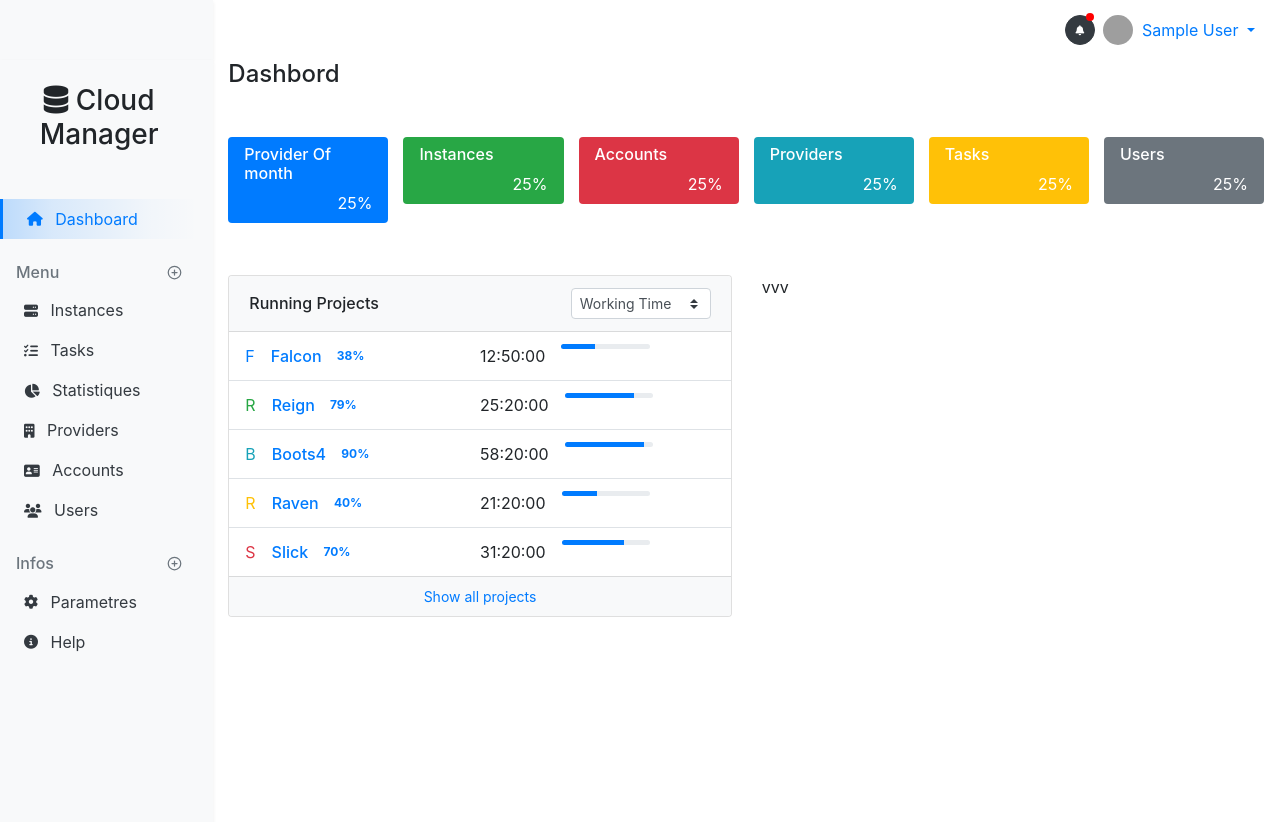
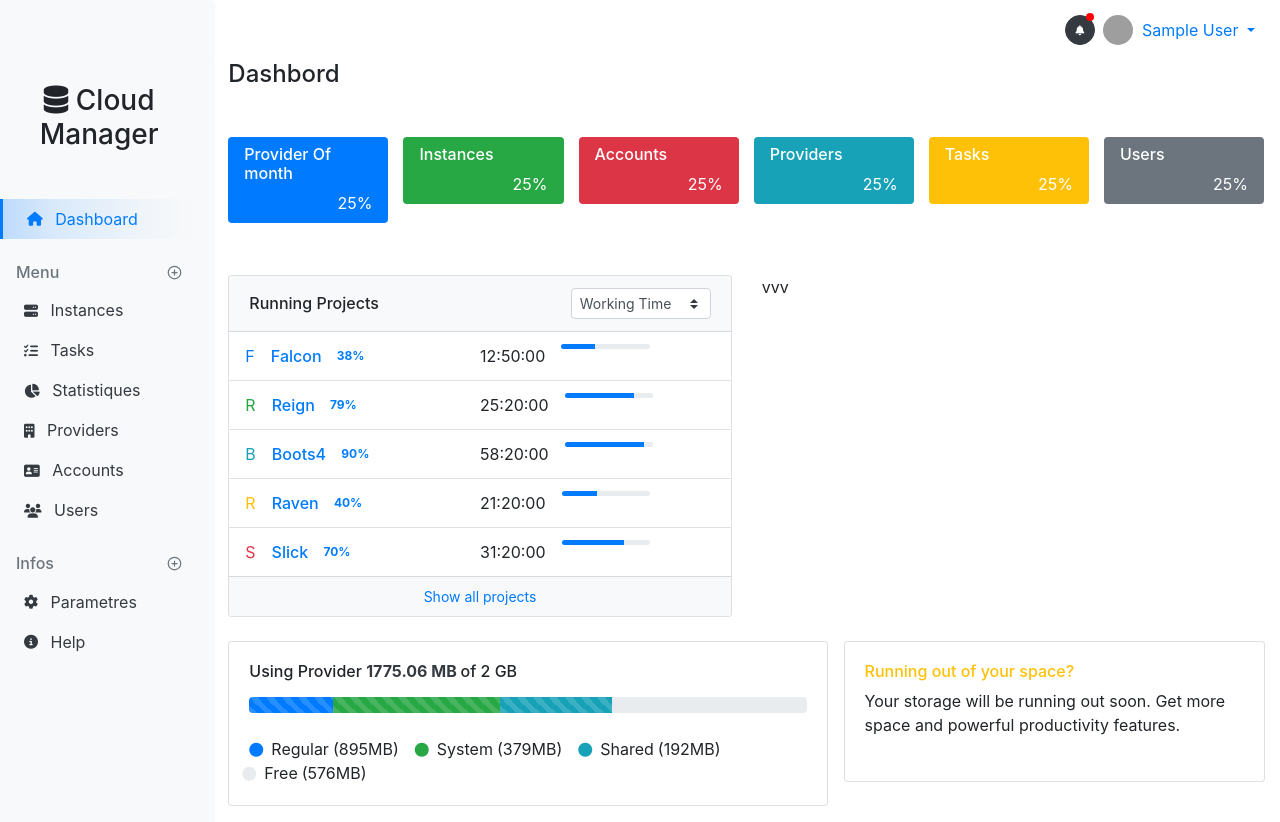
Before and after one commit to abdelaliLaatamli/cloud_manager_client, an Angular app: page /dash/home in a window 1280 px wide. Before the commit the page ends 800 px from the top, so only its background shows below. Built offline with nearby package versions, Linux system fonts and the light colour scheme; sample sign-in values are in the browser's storage; grey boxes are pictures that could not be loaded.

Commit message:
add bars to home page

```diff
--- a/src/app/modules/cloud/components/dash-home/dash-home.component.css
+++ b/src/app/modules/cloud/components/dash-home/dash-home.component.css
@@ -3,3 +3,8 @@
     font-size: 0.7rem !important;
   }
 }
+
+
+.text-bg-progress {
+  color: #e9ecef;
+}
--- a/src/app/modules/cloud/components/dash-home/dash-home.component.html
+++ b/src/app/modules/cloud/components/dash-home/dash-home.component.html
@@ -186,3 +186,80 @@
   </div>
   <div class="col-md-6">vvv</div>
 </div>
+
+
+
+
+
+
+
+
+
+<div class="row mt-4">
+  <div class="col-lg-6 col-xl-7 col-xxl-8 mb-3 pr-lg-2 mb-3">
+    <div class="card h-lg-100">
+      <div class="card-body d-flex align-items-center">
+        <div class="w-100">
+          <h6 class="mb-3 text-800">Using Provider <strong class="text-dark">1775.06 MB </strong>of 2 GB</h6>
+
+          <div class="progress">
+            <div class="progress-bar progress-bar-striped progress-bar-animated " role="progressbar" style="width: 15%" aria-valuenow="15" aria-valuemin="0" aria-valuemax="100"></div>
+            <div class="progress-bar bg-success progress-bar-striped progress-bar-animated" role="progressbar" style="width: 30%" aria-valuenow="30" aria-valuemin="0" aria-valuemax="100"></div>
+            <div class="progress-bar bg-info progress-bar-striped progress-bar-animated" role="progressbar" style="width: 20%" aria-valuenow="20" aria-valuemin="0" aria-valuemax="100"></div>
+            <!-- <div class="progress-bar bg-secondary progress-bar-striped progress-bar-animated"
+                  role="progressbar" style="width: 10%" aria-valuenow="10" aria-valuemin="0" aria-valuemax="100"></div> -->
+          </div>
+
+          <div class="row fs--1 mt-4">
+            <div class="col-auto d-flex align-items-center pr-2">
+                <i class="fas fa-circle fa-sm text-primary mr-2" ></i>
+                <span>Regular</span>
+                <span class="ml-1">(895MB)</span>
+            </div>
+            <div class="col-auto d-flex align-items-center px-2">
+              <i class="fas fa-circle fa-sm text-success mr-2" ></i>
+              <span>System</span>
+              <span class="ml-1">(379MB)</span>
+            </div>
+            <div class="col-auto d-flex align-items-center px-2">
+              <i class="fas fa-circle fa-sm text-info mr-2" ></i>
+                <span>Shared</span>
+                <span class="ml-1">(192MB)</span>
+            </div>
+            <div class="col-auto d-flex align-items-center pl-2">
+              <i class="fas fa-circle fa-sm text-bg-progress mr-2" ></i>
+              <span>Free</span>
+              <span class="ml-1">(576MB)</span>
+            </div>
+          </div>
+
+          <!-- <div class="progress mb-3 rounded-soft" style="height: 10px;">
+            <div class="progress-bar bg-card-gradient border-right border-white border-2x" role="progressbar" style="width: 43.72%" aria-valuenow="43.72" aria-valuemin="0" aria-valuemax="100"></div>
+            <div class="progress-bar bg-info border-right border-white border-2x" role="progressbar" style="width: 18.76%" aria-valuenow="18.76" aria-valuemin="0" aria-valuemax="100"></div>
+            <div class="progress-bar bg-success border-right border-white border-2x" role="progressbar" style="width: 9.38%" aria-valuenow="9.38" aria-valuemin="0" aria-valuemax="100"></div>
+            <div class="progress-bar bg-200" role="progressbar" style="width: 28.14%" aria-valuenow="28.14" aria-valuemin="0" aria-valuemax="100"></div>
+          </div>
+          <div class="row fs--1 font-weight-semi-bold text-500">
+            <div class="col-auto d-flex align-items-center pr-2"><span class="dot bg-primary"></span><span>Regular</span><span class="d-none d-md-inline-block d-lg-none d-xxl-inline-block ml-1">(895MB)</span></div>
+            <div class="col-auto d-flex align-items-center px-2"><span class="dot bg-info"></span><span>System</span><span class="d-none d-md-inline-block d-lg-none d-xxl-inline-block ml-1">(379MB)</span></div>
+            <div class="col-auto d-flex align-items-center px-2"><span class="dot bg-success"></span><span>Shared</span><span class="d-none d-md-inline-block d-lg-none d-xxl-inline-block ml-1">(192MB)</span></div>
+            <div class="col-auto d-flex align-items-center pl-2"><span class="dot bg-200"></span><span>Free</span><span class="d-none d-md-inline-block d-lg-none d-xxl-inline-block ml-1">(576MB)</span></div>
+          </div> -->
+        </div>
+      </div>
+    </div>
+  </div>
+  <div class="col-lg-6 col-xl-5 col-xxl-4 mb-3 pl-lg-2">
+    <div class="card h-lg-100 pb-4">
+      <!-- <div class="bg-holder bg-card" style="background-image:url(../assets/img/illustrations/corner-1.png);"></div> -->
+      <!--/.bg-holder-->
+      <div class="card-body position-relative">
+        <h6 class="text-warning">Running out of your space?</h6>
+        <p class="fs--1 mb-0">Your storage will be running out soon. Get more<br> space and powerful productivity features.</p>
+        <!-- <a class="btn btn-link fs--1 text-warning mt-4 mt-lg-3 pl-0" href="#!">Upgrade storage
+          <span class="fas fa-chevron-right ml-1" data-fa-transform="shrink-4 down-1"></span>
+        </a> -->
+      </div>
+    </div>
+  </div>
+</div>
```
